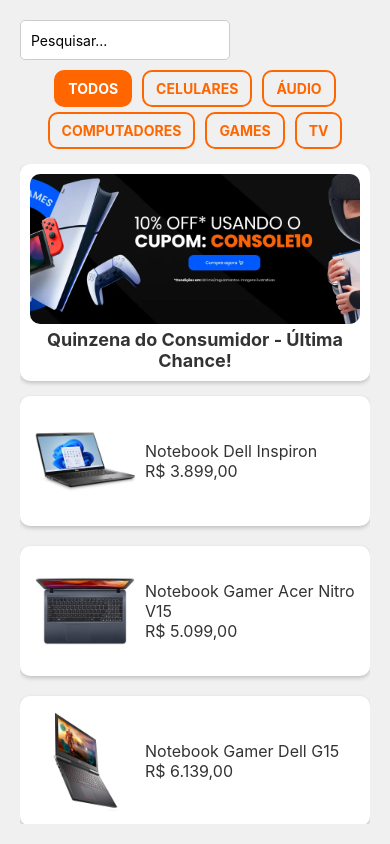
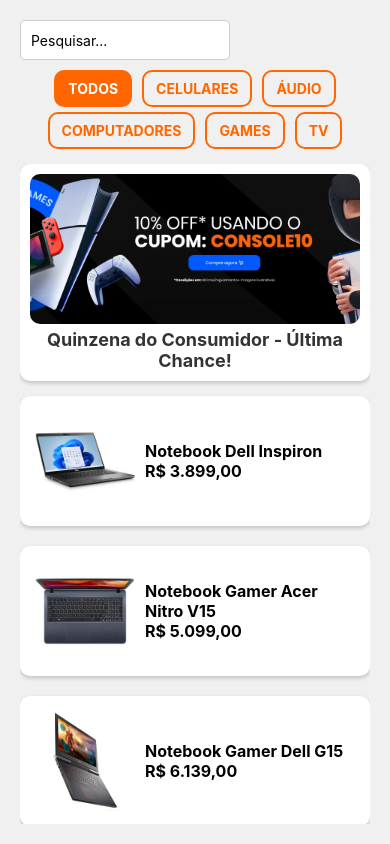
Before and after one commit to daviserlio/Mobile-app, a React Native app: screen / in a window 390 px wide. Built offline with nearby package versions, Linux system fonts and the light colour scheme.

Commit message:
Melhorias 4.3

```diff
--- a/App.js
+++ b/App.js
@@ -213,6 +213,6 @@
   texto: {
     marginLeft: 10, // Adiciona um espaçamento à esquerda do texto
     fontSize: 16, // Tamanho da fonte
-    color: '#333', // Cor do texto
+    fontWeight: 'bold',
   },
 });
```
Also changed, not shown: 1 other file (tests, documents, lock files or other folders).
